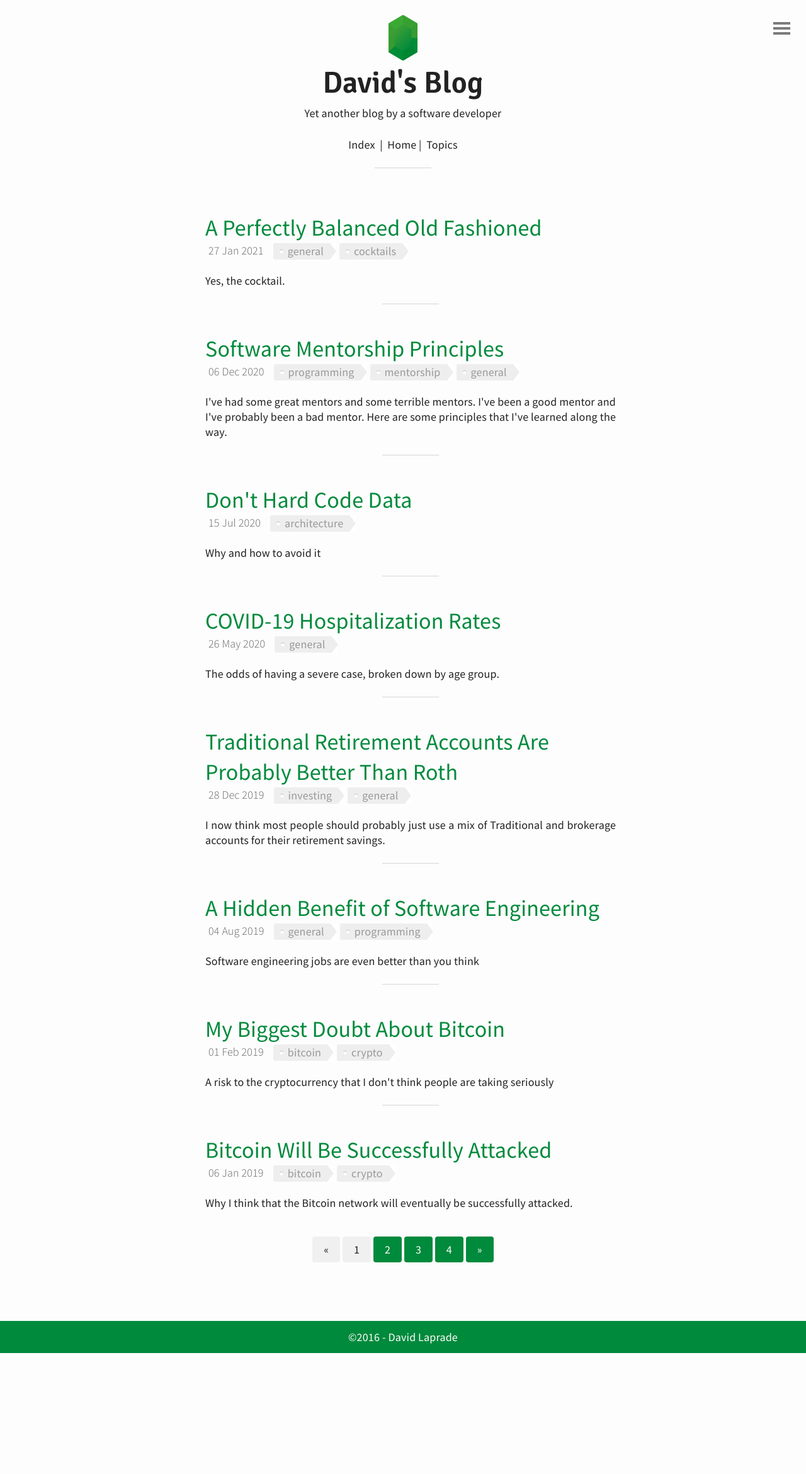
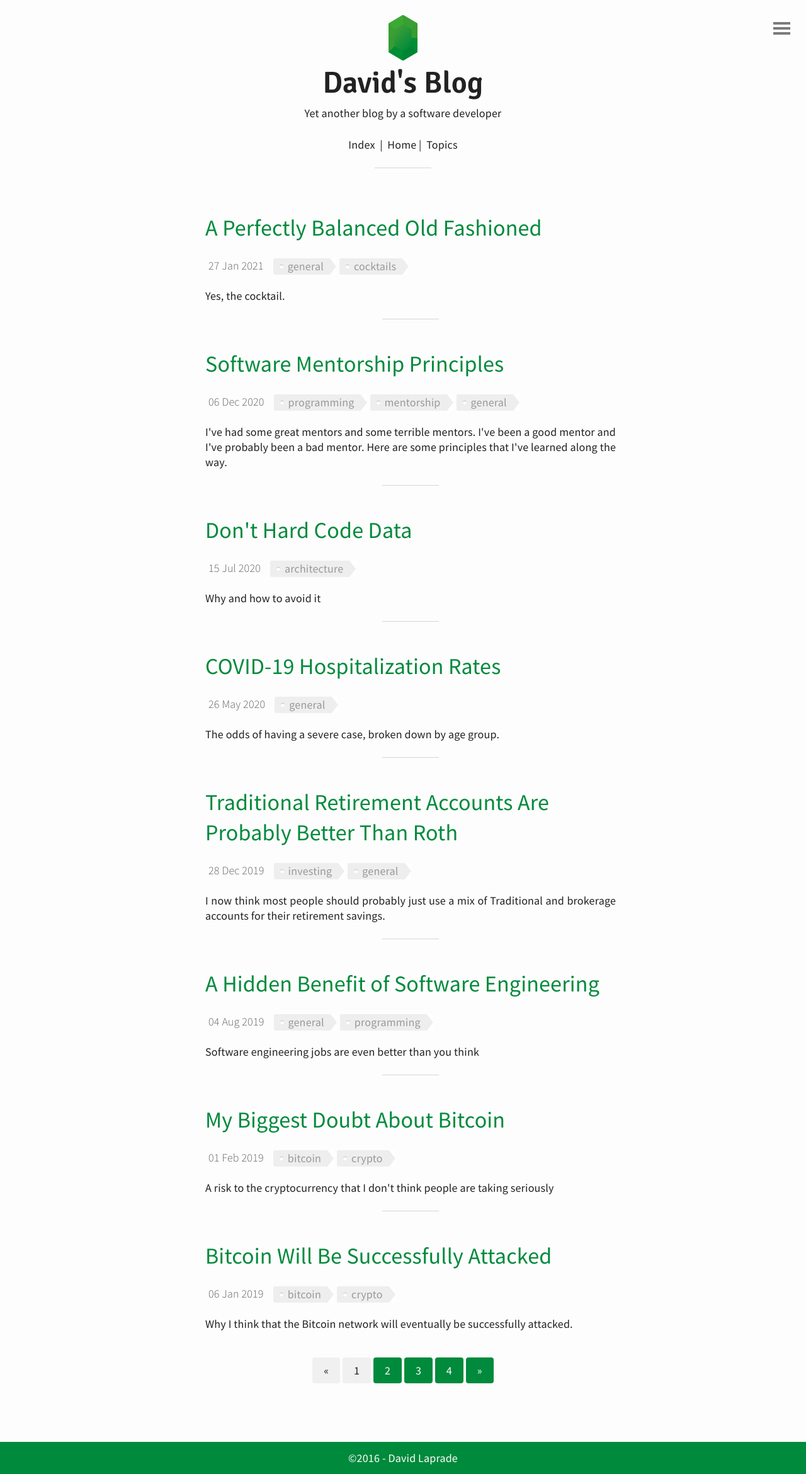
Before and after one commit to davidlaprade/davidlaprade.github.io, a Jekyll site: the page built from index.html, in a window 1280 px wide. Shown: the whole page at 63% size. Built offline with Jekyll 4.4.1, drawn with Linux system fonts in a browser that asks for light colours; the list of posts is cut into pages by our own code; before the commit the page ends 2148 px from its top, so only the background shows below that.

Commit message:
Fix bug in h2 styles

```diff
--- a/_sass/typography.scss
+++ b/_sass/typography.scss
@@ -25,7 +25,7 @@ h1 {
 h2 {
 	font-size: 1.5em; /* 24px/16px */
 	line-height: 1em; /* 24px/24px */
-	padding: 1em 0 0 0; /* 12px/24px * 2, only top (Use padding instead of margin to maintain proximity with paragwithph) */
+	padding: 1em 0; /* 12px/24px * 2, only top (Use padding instead of margin to maintain proximity with paragwithph) */
 }
 
 h3, h4, h5, h6 {
@@ -67,7 +67,7 @@ h1 {
 h2 {
 	font-size: 2em; /* 36px/18px */
 	line-height: 1.3334em; /* 48px/36px */
-	padding: 0.66667em 0 0 0; /* 12px/36px * 2, pnly top (Use padding instead of margin to maintain proximity with paragraph) */
+	padding: 0.66667em 0; /* 12px/36px * 2, pnly top (Use padding instead of margin to maintain proximity with paragraph) */
 }
 
 h3, h4, h5, h6 {
```
